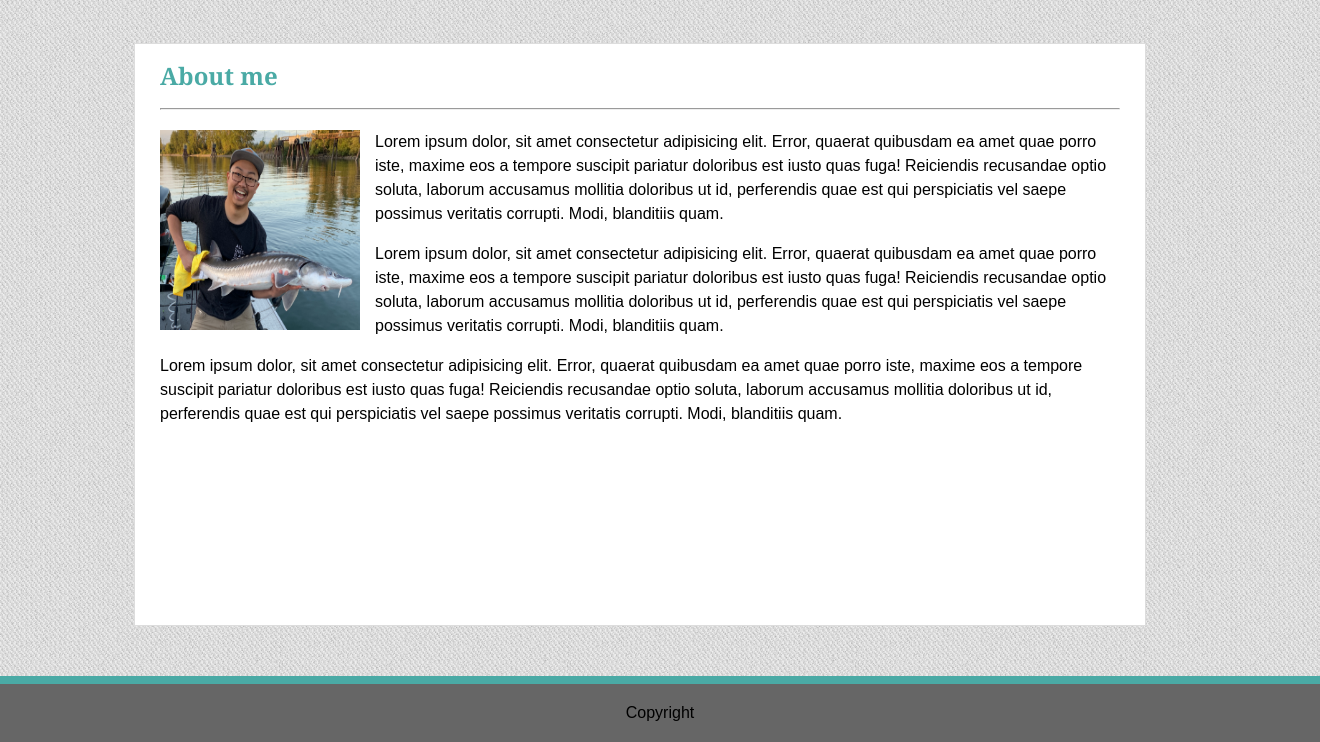
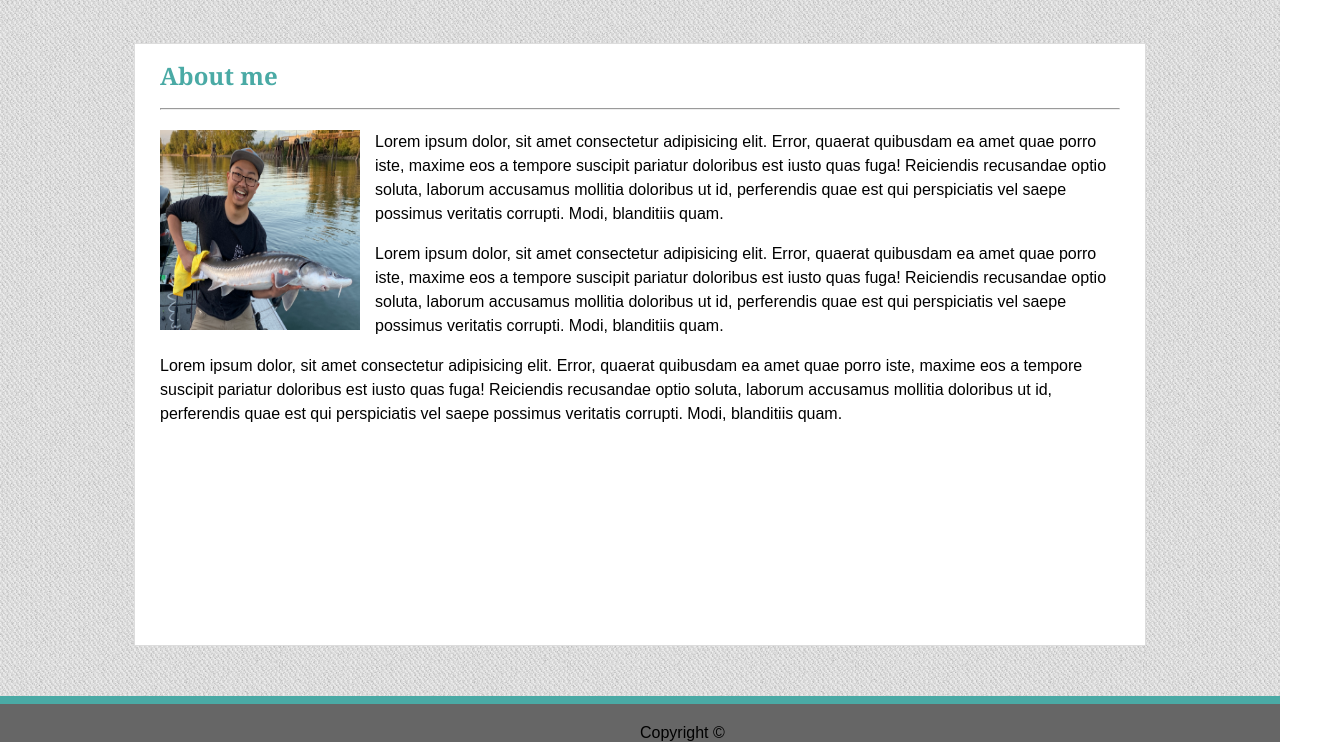
Before and after one commit to E-Huynh/Homework-1, a plain HTML site: page index.html in a window 1280 px wide. Shown: the part 58-800 px from the top of the page, 1320 px wide, since content can reach past the window. Drawn offline with Linux system fonts and the light colour scheme.

Commit message:
Index.html finished

```diff
--- a/assets/css/style.css
+++ b/assets/css/style.css
@@ -80,7 +80,9 @@ h2  {
         background: #666666;
         width: 100%;
         border-top: 8px solid #4aaaa5;
-        padding: 20px;
-        text-align: center;
+        padding-top: 20px;
         flex-shrink: 0;
     }
+    footer div{
+        margin-left: 50%;
+    }
--- a/index.html
+++ b/index.html
@@ -32,7 +32,9 @@
         <p>Lorem ipsum dolor, sit amet consectetur adipisicing elit. Error, quaerat quibusdam ea amet quae porro iste, maxime eos a tempore suscipit pariatur doloribus est iusto quas fuga! Reiciendis recusandae optio soluta, laborum accusamus mollitia doloribus ut id, perferendis quae est qui perspiciatis vel saepe possimus veritatis corrupti. Modi, blanditiis quam.</p>
     </div>
     <footer class="footer">
-        Copyright
+        <div>
+            Copyright ©
+        </div>
     </footer>
 </body>
 </html>
```
